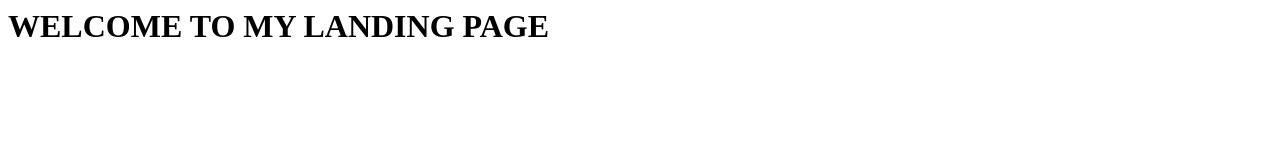
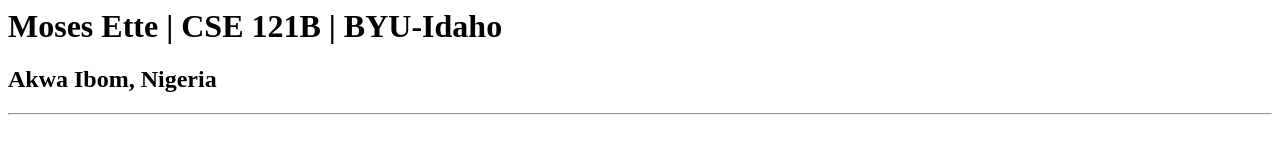
Before and after one commit to MosesEtte0721/cse121b, a plain HTML site: page index.html in a window 1280 px wide. Drawn offline with Linux system fonts and the light colour scheme.

Commit message:
body contents

```diff
--- a/index.html
+++ b/index.html
@@ -11,7 +11,9 @@
             <header></header>
             <main><div class="first-class">
                 <p>
-                    <h1>WELCOME TO MY LANDING PAGE</h1>
+                    <h1>Moses Ette | CSE 121B | BYU-Idaho</h1>
+                    <h2>Akwa Ibom, Nigeria</h2>
+                    <hr />
                 </p>
             </div></main>
             <footer></footer>
```
